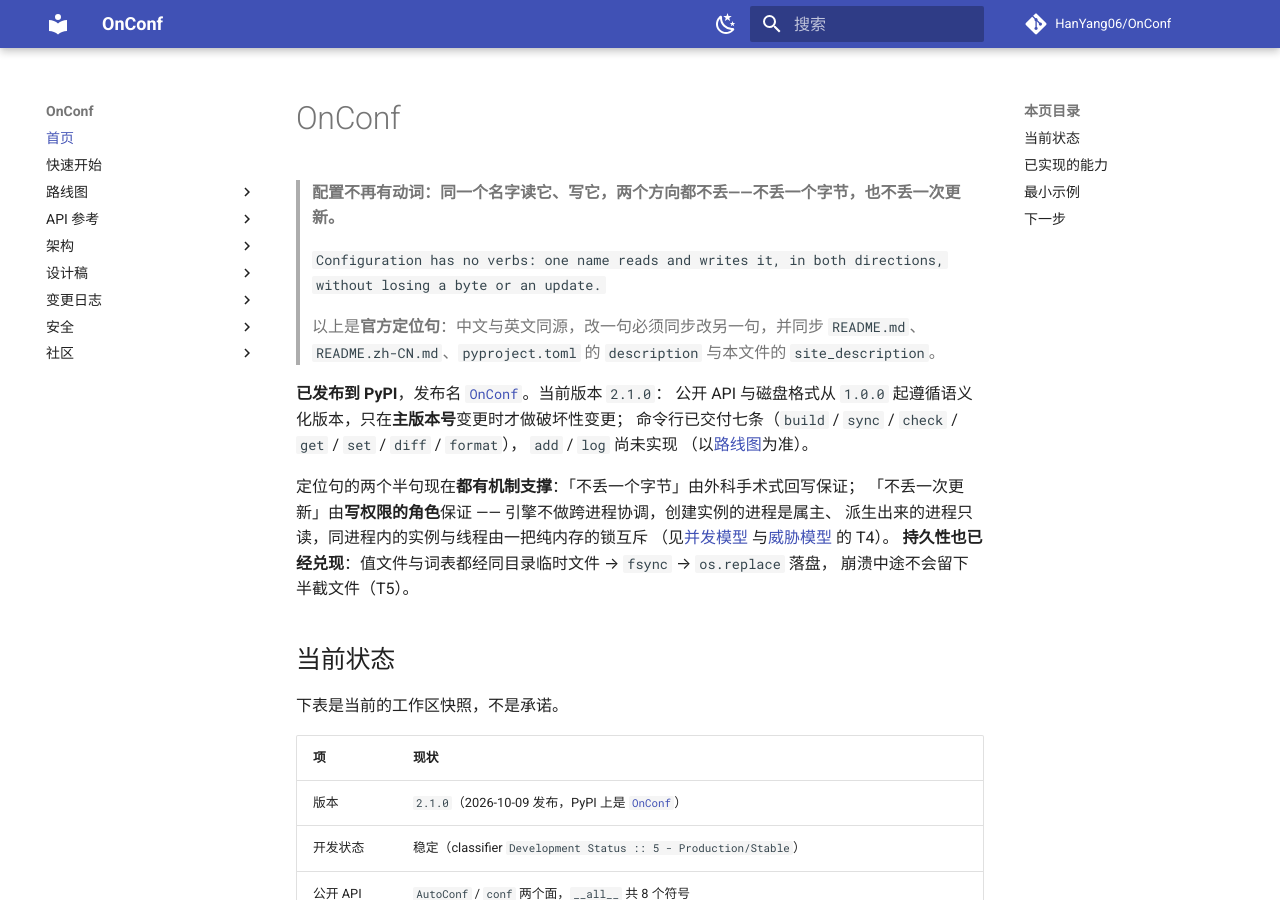
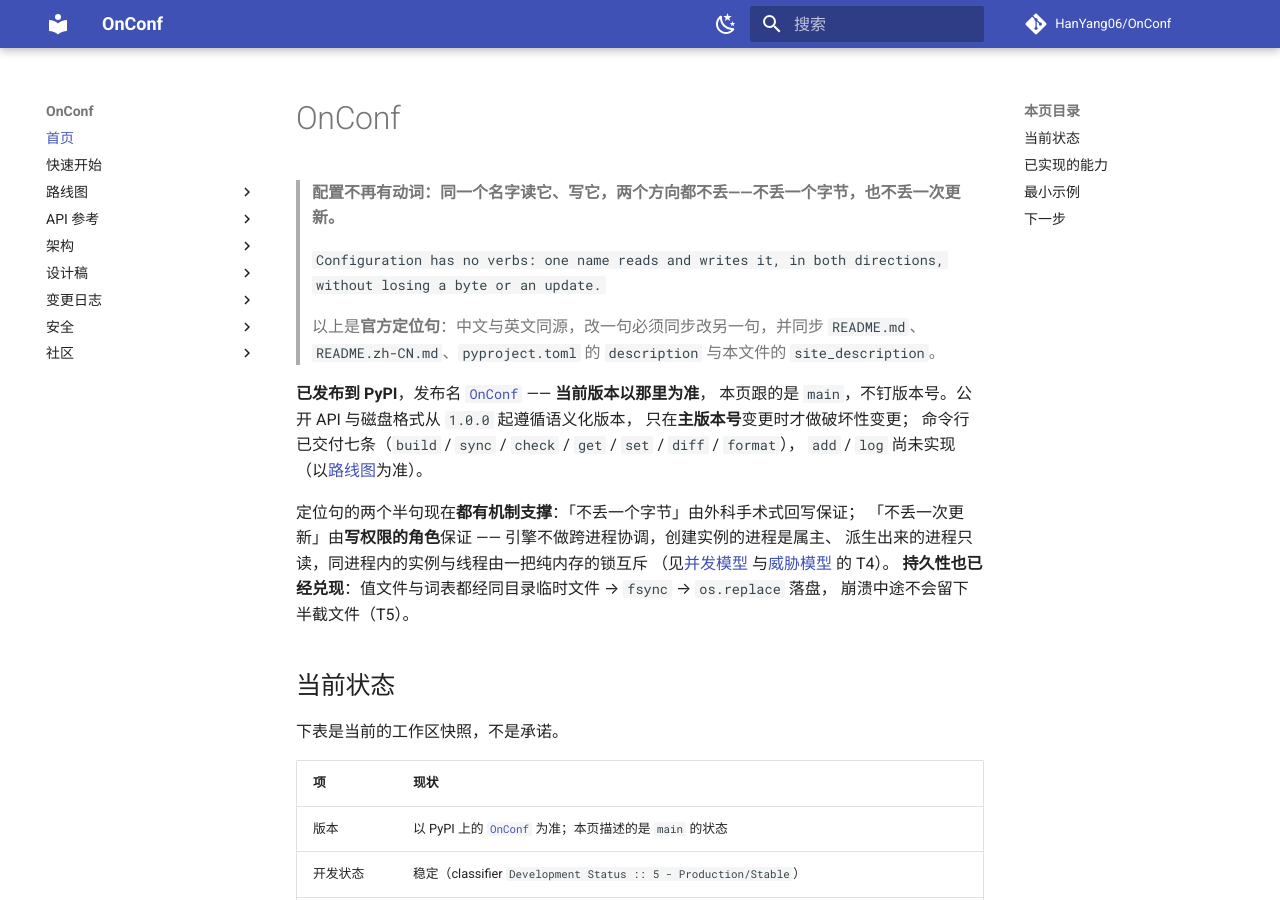
Before and after one commit to HanYang06/OnConf, an MkDocs documentation site: the page built from docs/index.md, in a window 1280 px wide and 900 px high. Built offline with MkDocs 1.6.1 and Material for MkDocs 9.7.7, drawn with Linux system fonts in a browser that asks for light colours; comment, search, counter and statistics services are not loaded.

Commit message:
fix(docs): 版本声明不再钉死具体版本号
首页、README 与新手页把「当前版本」写成一个字面版本号，于是每次发版都要手改；2.1.1 之前
它们还停在 1.0.0，把新读者指向一条宣告过破坏性变更的旧线。改成指向 PyPI 与变更日志，
版本号只由 pyproject.toml 与发布记录承担。

```diff
--- a/docs/index.md
+++ b/docs/index.md
@@ -8,8 +8,9 @@
 > `README.md`、`README.zh-CN.md`、`pyproject.toml` 的 `description`
 > 与本文件的 `site_description`。
 
-**已发布到 PyPI**，发布名 [`OnConf`](https://pypi.org/project/OnConf/)。当前版本 `2.1.0`：
-公开 API 与磁盘格式从 `1.0.0` 起遵循语义化版本，只在**主版本号**变更时才做破坏性变更；
+**已发布到 PyPI**，发布名 [`OnConf`](https://pypi.org/project/OnConf/) —— **当前版本以那里为准**，
+本页跟的是 `main`，不钉版本号。公开 API 与磁盘格式从 `1.0.0` 起遵循语义化版本，
+只在**主版本号**变更时才做破坏性变更；
 命令行已交付七条（`build` / `sync` / `check` / `get` / `set` / `diff` / `format`），
 `add` / `log` 尚未实现
 （以[路线图](roadmap/README.md)为准）。
@@ -27,7 +28,7 @@
 
 | 项 | 现状 |
 |---|---|
-| 版本 | `2.1.0`（2026-10-09 发布，PyPI 上是 [`OnConf`](https://pypi.org/project/OnConf/)） |
+| 版本 | 以 PyPI 上的 [`OnConf`](https://pypi.org/project/OnConf/) 为准；本页描述的是 `main` 的状态 |
 | 开发状态 | 稳定（classifier `Development Status :: 5 - Production/Stable`） |
 | 公开 API | `AutoConf` / `conf` 两个面，`__all__` 共 8 个符号 |
 | 值后端 | JSON（缺省）、YAML、TOML、`.env`（字符串后端）；多文件由 `no_one_file` 开启 |
```
Also changed, not shown: README.md (+2 -1 lines), README.zh-CN.md (+2 -1 lines), docs/CHANGELOG/unreleased.md (+3 -0 lines), docs/getting-started.md (+1 -1 lines), docs/security/threat-model.md (+1 -1 lines).
